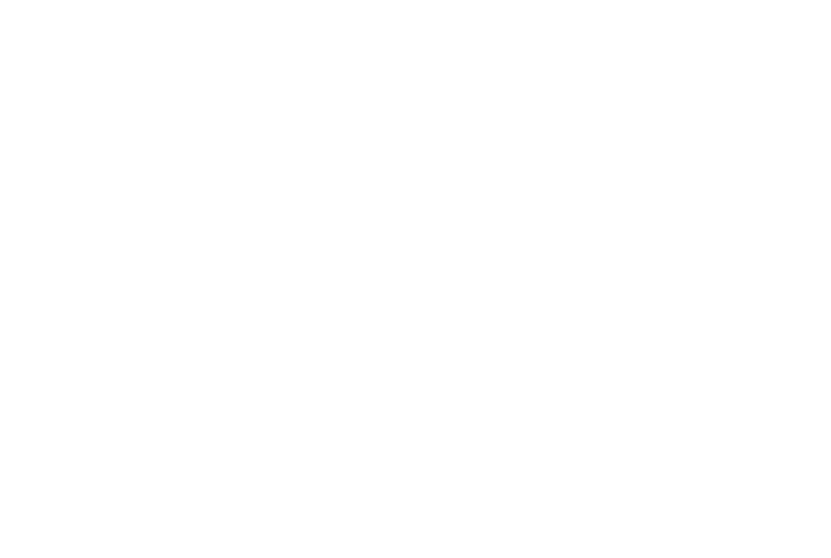
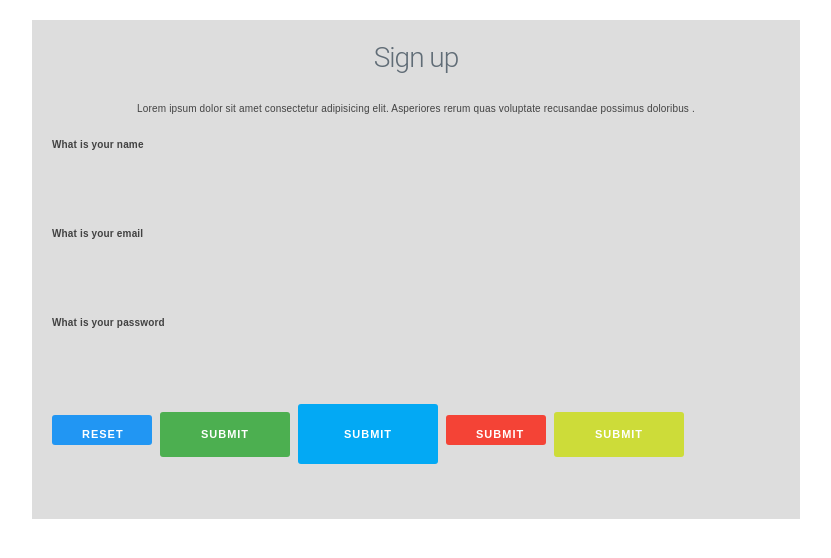
Before and after one commit to mosaddik07/React-By-Stack-Learner, a React (Vite) app: page / in a window 1280 px wide. Shown: the top 558 px of the page, without its empty margins (224-1055 px from the left). Built offline with nearby package versions, Linux system fonts and the light colour scheme.

Commit message:
Form component move to input-group

```diff
--- a/src/App.jsx
+++ b/src/App.jsx
@@ -6,9 +6,14 @@
 //css
 import "./assets/css/style.css";
 import "milligram";
+import Form from "./component/input-group/Form";
 //module import file
 const App = () => {
-  return <div></div>;
+  return (
+    <div>
+      <Form />
+    </div>
+  );
 };
 
 export default App;
--- a/src/component/Form.jsx
+++ b/src/component/input-group/Form.jsx
@@ -1,6 +1,6 @@
 import React from "react";
-import InputGroup from "./input-group/InputGroup";
-import Button from "./input-group/Button";
+import InputGroup from "./InputGroup";
+import Button from "./Button";
 import { useState } from "react";
 
 const Form = () => {
```
